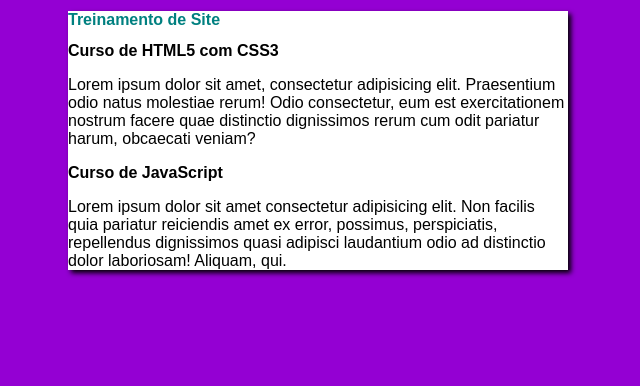
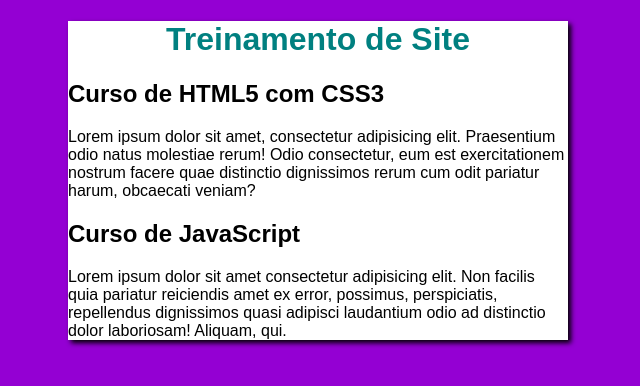
Before and after one commit to marcoarrudajf/meu-treino, a plain HTML site: page index.html in a window 1280 px wide. Shown: the whole page, without its empty margins (322-962 px from the left). Drawn offline with Linux system fonts and the light colour scheme.

Commit message:
Update style.css

```diff
--- a/style.css
+++ b/style.css
@@ -1,7 +1,7 @@
 *{
     /* background-color: rgb(172, 8, 243); */
     font-family: Arial, Helvetica, sans-serif;
-    font-size: 16px;
+    KCfont-size: 17px;
 
 }
 body{
@@ -19,5 +19,6 @@ padding: 10;
 }
 header{
     color: teal;
+    text-align: center;
 
 }
```
